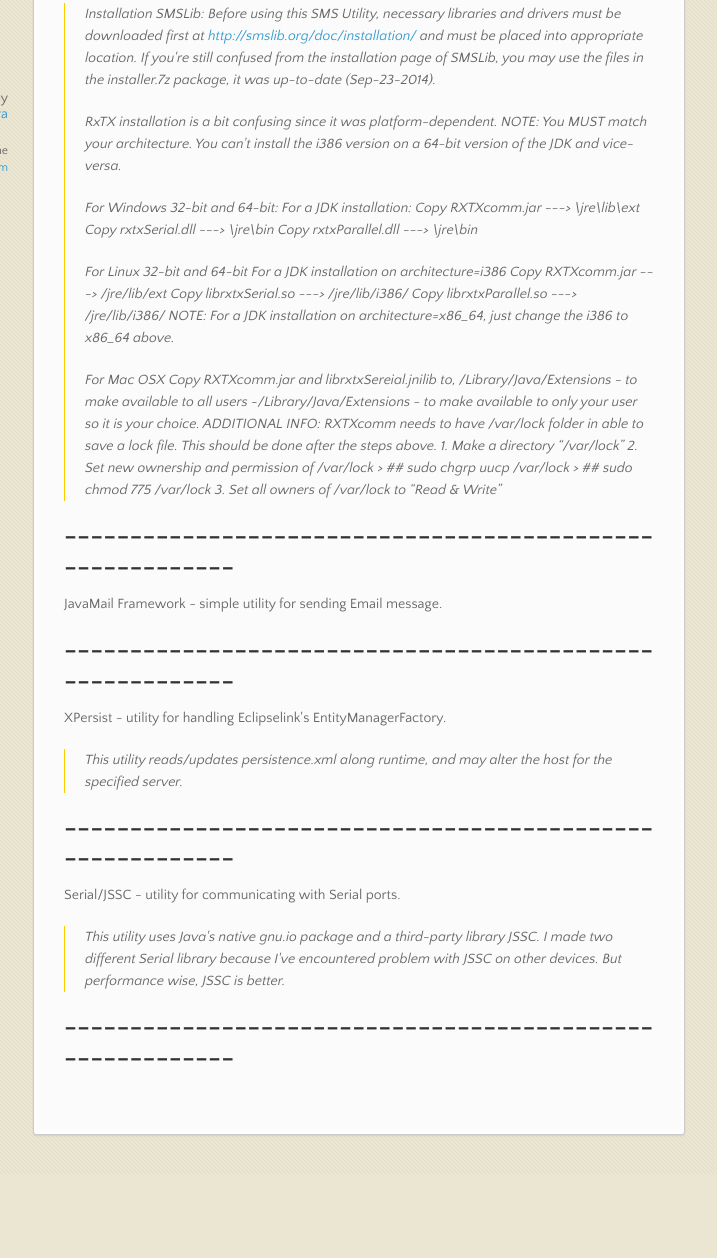
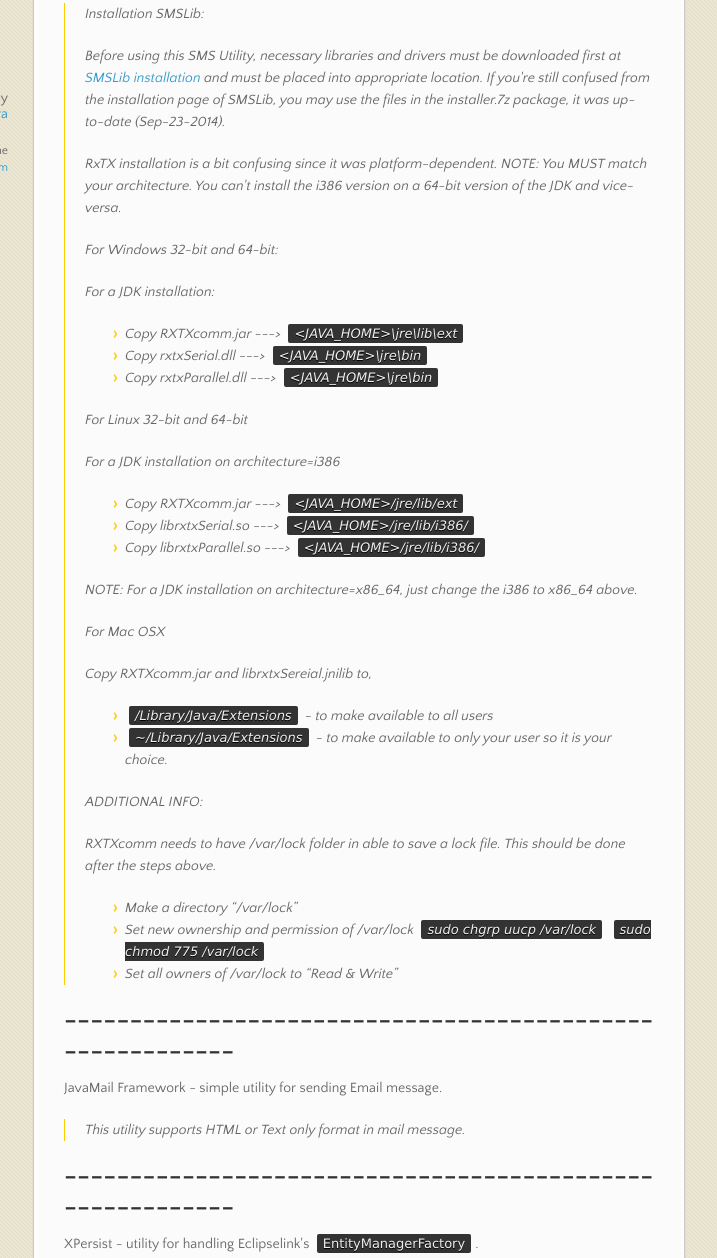
Before and after one commit to eriezelagera/jutils, a plain HTML site: page index.html in a window 1280 px wide. Shown: the part 584-1842 px from the top of the page, without its empty margins (282-999 px from the left). Before the commit the page ends 1759 px from the top, so only its background shows below. Drawn offline with nearby package versions, Linux system fonts and the light colour scheme.

```diff
--- a/index.html
+++ b/index.html
@@ -3,7 +3,7 @@
   <head>
     <meta charset="utf-8">
     <meta http-equiv="X-UA-Compatible" content="chrome=1">
-    <title>Jutils by eriezelagera</title>
+    <title>jutils by eriezelagera</title>
     <link rel="stylesheet" href="stylesheets/styles.css">
     <link rel="stylesheet" href="stylesheets/pygment_trac.css">
     <script src="https://ajax.googleapis.com/ajax/libs/jquery/1.7.1/jquery.min.js"></script>
@@ -17,7 +17,7 @@
   <body>
 
       <header>
-        <h1>Jutils</h1>
+        <h1>jutils</h1>
         <p>Simple utilities for powerful programming</p>
       </header>
 
@@ -60,38 +60,66 @@
 <p>SMSModule - simple utility for sending and reading SMS from a GSM modem.</p>
 
 <blockquote>
-<p>Installation SMSLib:
-Before using this SMS Utility, necessary libraries and drivers must be downloaded first at
-<a href="http://smslib.org/doc/installation/">http://smslib.org/doc/installation/</a> and must be placed into appropriate location.
+<p>Installation SMSLib:</p>
+
+<p>Before using this SMS Utility, necessary libraries and drivers must be downloaded first at
+<a href="http://smslib.org/doc/installation/">SMSLib installation</a> and must be placed into appropriate location.
 If you're still confused from the installation page of SMSLib, you may use the files in the installer.7z package, it was up-to-date (Sep-23-2014).</p>
 
 <p>RxTX installation is a bit confusing since it was platform-dependent.
-NOTE: You MUST match your architecture.  You can't install the i386 version on a 64-bit version of the JDK and vice-versa.</p>
+NOTE: You MUST match your architecture. You can't install the i386 version on a 64-bit version of the JDK and vice-versa.</p>
 
-<p>For Windows 32-bit and 64-bit:
-    For a JDK installation:
-        Copy RXTXcomm.jar ---&gt; \jre\lib\ext
-        Copy rxtxSerial.dll ---&gt; \jre\bin
-        Copy rxtxParallel.dll ---&gt; \jre\bin</p>
+<p>For Windows 32-bit and 64-bit:</p>
 
-<p>For Linux 32-bit and 64-bit
-    For a JDK installation on architecture=i386
-    Copy RXTXcomm.jar ---&gt; /jre/lib/ext
-    Copy librxtxSerial.so ---&gt; /jre/lib/i386/
-    Copy librxtxParallel.so ---&gt; /jre/lib/i386/
-    NOTE: For a JDK installation on architecture=x86_64, just change the i386 to x86_64 above.</p>
+<p>For a JDK installation:</p>
 
-<p>For Mac OSX
-    Copy RXTXcomm.jar and librxtxSereial.jnilib to,
-    /Library/Java/Extensions - to make available to all users
-    ~/Library/Java/Extensions - to make available to only your user so it is your choice.
-ADDITIONAL INFO:
-    RXTXcomm needs to have /var/lock folder in able to save a lock file. This should be done after the steps above.
-    1. Make a directory “/var/lock”
-    2. Set new ownership and permission of /var/lock
-        &gt; ## sudo chgrp uucp /var/lock
-        &gt; ## sudo chmod 775 /var/lock
-    3. Set all owners of /var/lock to “Read &amp; Write”</p>
+<ul>
+<li>Copy RXTXcomm.jar ---&gt; <code>&lt;JAVA_HOME&gt;\jre\lib\ext</code>
+</li>
+<li>Copy rxtxSerial.dll ---&gt; <code>&lt;JAVA_HOME&gt;\jre\bin</code>
+</li>
+<li>Copy rxtxParallel.dll ---&gt; <code>&lt;JAVA_HOME&gt;\jre\bin</code>
+</li>
+</ul>
+
+<p>For Linux 32-bit and 64-bit</p>
+
+<p>For a JDK installation on architecture=i386</p>
+
+<ul>
+<li>Copy RXTXcomm.jar ---&gt; <code>&lt;JAVA_HOME&gt;/jre/lib/ext</code>
+</li>
+<li>Copy librxtxSerial.so ---&gt; <code>&lt;JAVA_HOME&gt;/jre/lib/i386/</code>
+</li>
+<li>Copy librxtxParallel.so ---&gt; <code>&lt;JAVA_HOME&gt;/jre/lib/i386/</code>
+</li>
+</ul>
+
+<p>NOTE: For a JDK installation on architecture=x86_64, just change the i386 to x86_64 above.</p>
+
+<p>For Mac OSX</p>
+
+<p>Copy RXTXcomm.jar and librxtxSereial.jnilib to,</p>
+
+<ul>
+<li>
+<code>/Library/Java/Extensions</code> - to make available to all users </li>
+<li>
+<code>~/Library/Java/Extensions</code> - to make available to only your user so it is your choice.</li>
+</ul>
+
+<p>ADDITIONAL INFO:</p>
+
+<p>RXTXcomm needs to have /var/lock folder in able to save a lock file. This should be done after the steps above.</p>
+
+<ul>
+<li>Make a directory “/var/lock”</li>
+<li>Set new ownership and permission of /var/lock
+<code>sudo chgrp uucp /var/lock</code>
+<code>sudo chmod 775 /var/lock</code>
+</li>
+<li>Set all owners of /var/lock to “Read &amp; Write”</li>
+</ul>
 </blockquote>
 
 <h1>
@@ -99,13 +127,17 @@
 
 <p>JavaMail Framework - simple utility for sending Email message.</p>
 
+<blockquote>
+<p>This utility supports HTML or Text only format in mail message.</p>
+</blockquote>
+
 <h1>
 <a id="-----------------------------------------------------------2" class="anchor" href="#-----------------------------------------------------------2" aria-hidden="true"><span class="octicon octicon-link"></span></a>----------------------------------------------------------</h1>
 
-<p>XPersist - utility for handling Eclipselink's EntityManagerFactory. </p>
+<p>XPersist - utility for handling Eclipselink's <code>EntityManagerFactory</code>. </p>
 
 <blockquote>
-<p>This utility reads/updates persistence.xml along runtime, and may alter the host for the specified server.</p>
+<p>This utility reads/updates <code>persistence.xml</code> along runtime, and may alter the host for the specified server.</p>
 </blockquote>
 
 <h1>
```
Also changed, not shown: params.json (+1 -1 lines).
